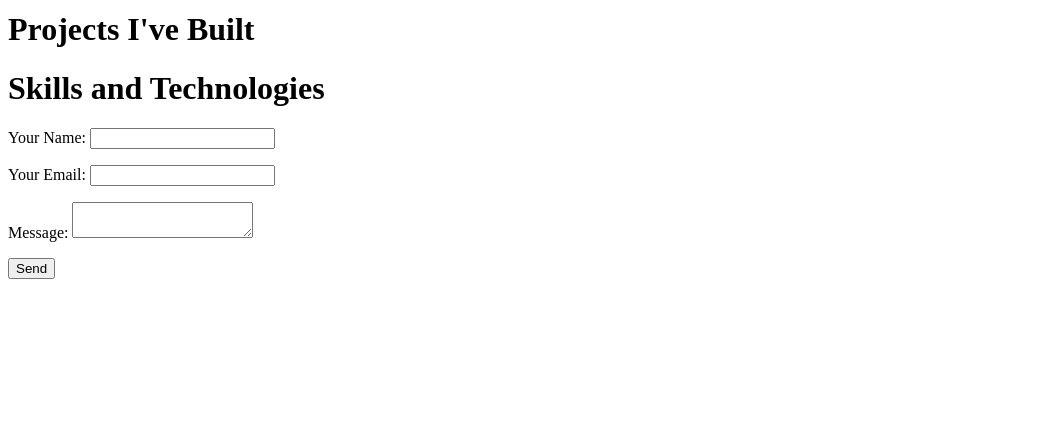
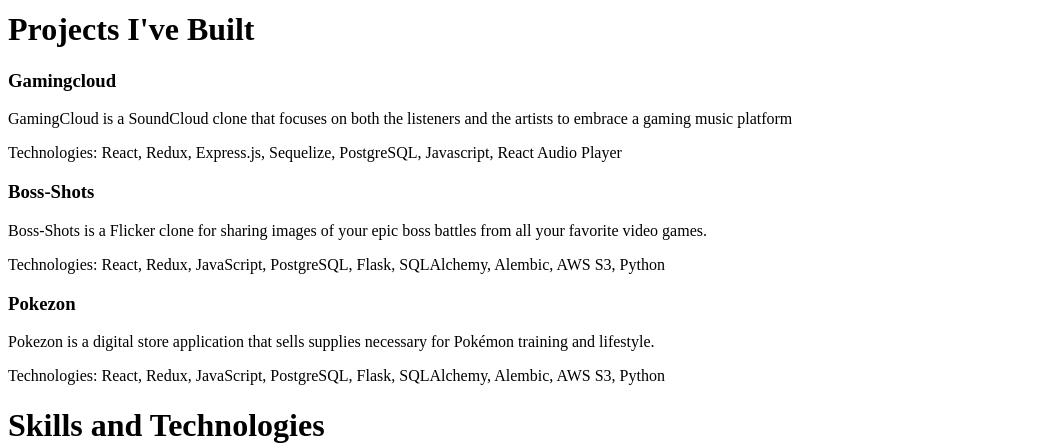
Before and after one commit to crystalchavez99/crystalchavez99.github.io, a React (Create React App) app: page / in a window 1280 px wide. Shown: the part 215-660 px from the top of the page, without its empty margins (0-1037 px from the left). Built offline with nearby package versions, Linux system fonts and the light colour scheme.

Commit message:
starter for projects

```diff
--- a/package.json
+++ b/package.json
@@ -3,6 +3,7 @@
   "version": "0.1.0",
   "private": true,
   "dependencies": {
+    "@heroicons/react": "^1.0.6",
     "@testing-library/jest-dom": "^4.2.4",
     "@testing-library/react": "^9.5.0",
     "@testing-library/user-event": "^7.2.1",
--- a/src/Components/Contact.js
+++ b/src/Components/Contact.js
@@ -3,7 +3,7 @@
 function Contact() {
     return (
         <div id="contact">
-            <form name="contact" method="POST" data-netlify-recaptcha="true" data-netlify="true">
+            <form name="contact" method="POST" netlify data-netlify-recaptcha="true" data-netlify="true">
                 <p>
                     <label>Your Name: <input type="text" name="name" /></label>
                 </p>
--- a/src/Components/Projects.js
+++ b/src/Components/Projects.js
@@ -1,9 +1,27 @@
 import React from 'react';
+import {CodeIcon} from "@heroicons/react/solid"
 
 function Projects(){
     return(
         <div id="projects">
             <h1>Projects I've Built</h1>
+            {/* <CodeIcon/> */}
+            <div id='project-list'>
+                <h3>Gamingcloud</h3>
+                <p className='project-description'>GamingCloud is a SoundCloud clone that focuses on both the listeners and the artists to embrace a gaming music
+platform</p>
+                <p>Technologies: React, Redux, Express.js, Sequelize, PostgreSQL, Javascript, React Audio Player</p>
+            </div>
+            <div>
+                <h3>Boss-Shots</h3>
+                <p className='project-description'>Boss-Shots is a Flicker clone for sharing images of your epic boss battles from all your favorite video games.</p>
+                <p>Technologies: React, Redux, JavaScript, PostgreSQL, Flask, SQLAlchemy, Alembic, AWS S3, Python</p>
+            </div>
+            <div>
+                <h3>Pokezon</h3>
+                <p className='project-description'>Pokezon is a digital store application that sells supplies necessary for Pokémon training and lifestyle.</p>
+                <p>Technologies: React, Redux, JavaScript, PostgreSQL, Flask, SQLAlchemy, Alembic, AWS S3, Python</p>
+            </div>
         </div>
     )
 }
```
Also changed, not shown: 1 other file (tests, documents, lock files or other folders).
